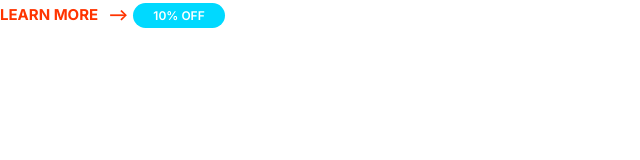
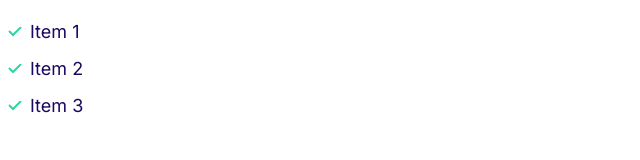
Before and after one commit to vraycode/First-website, a plain HTML site: page final.html in a window 1280 px wide. Shown: the whole page, without its empty margins (0-640 px from the left). Drawn offline with Linux system fonts and the light colour scheme.

Commit message:
building list.

```diff
--- a/css/style.css
+++ b/css/style.css
@@ -105,3 +105,26 @@ a {
     font-size: 1.2rem;
   }
 }
+/* list*/
+.list {
+  list-style: none;
+  padding-left: 0;
+  color: var(--color-heading);
+}
+.list--inline .list__item {
+  display: inline-block;
+  margin-right: 2rem;
+}
+.list--tick {
+  list-style-image: url(../icon/tick.svg);
+  padding-left: 3rem;
+}
+.list--tick .list__item {
+  padding-left: 0.5rem;
+  margin-bottom: 1rem;
+}
+@media screen and (min-width: 1025px) {
+  .list--tick .list__item {
+    padding-left: 0;
+  }
+}
--- a/final.html
+++ b/final.html
@@ -14,7 +14,10 @@
     <link rel="stylesheet" href="css/style.css" />
   </head>
   <body>
-    <a class="link-arrow" href="#">Learn more</a>
-    <span class="badge badge--secondary badge--small">10% OFF</span>
+    <ul class="list list--tick">
+      <li class="list__item">Item 1</li>
+      <li class="list__item">Item 2</li>
+      <li class="list__item">Item 3</li>
+    </ul>
   </body>
 </html>
```
Also changed, not shown: component/list.html (added, +5 -0 lines), icon/tick.svg (added).
